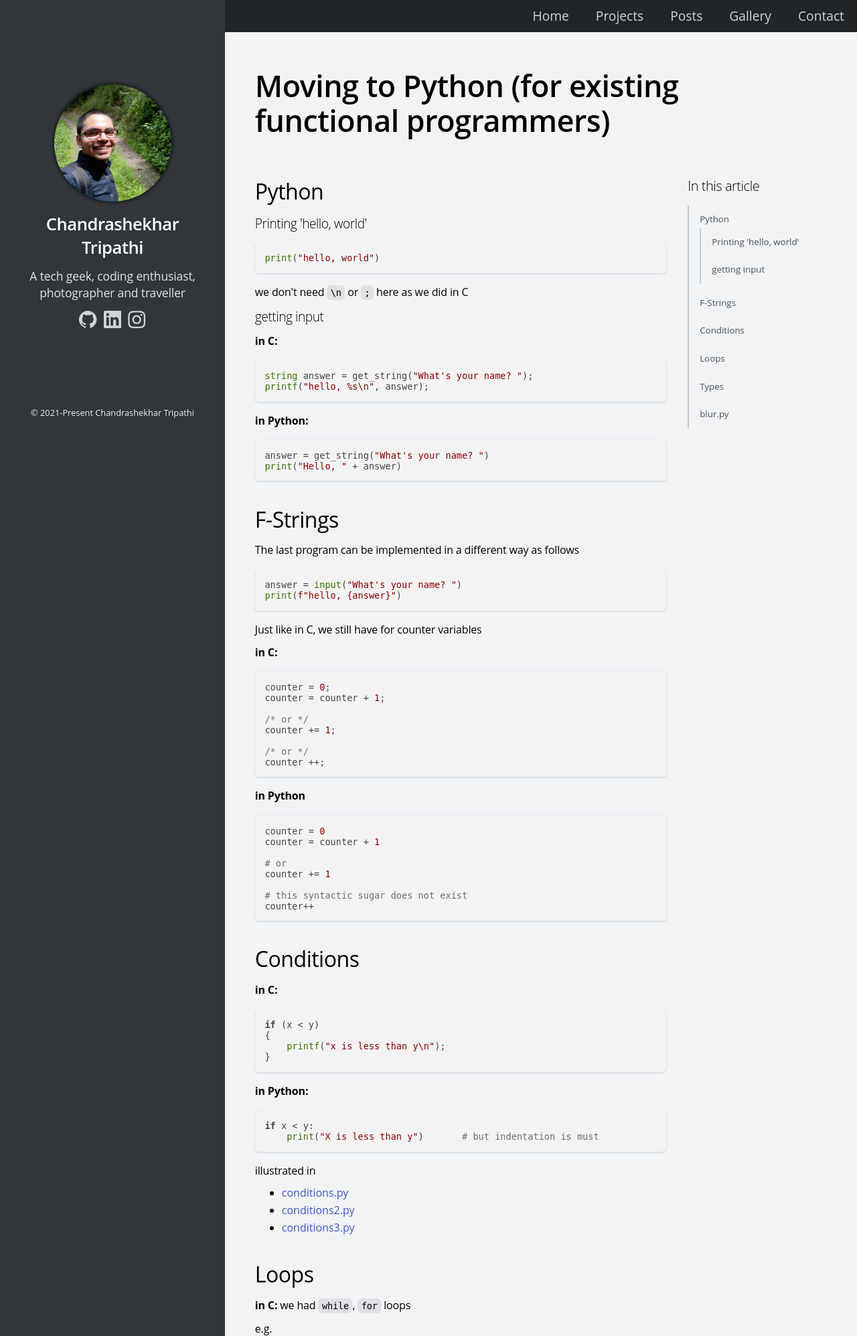
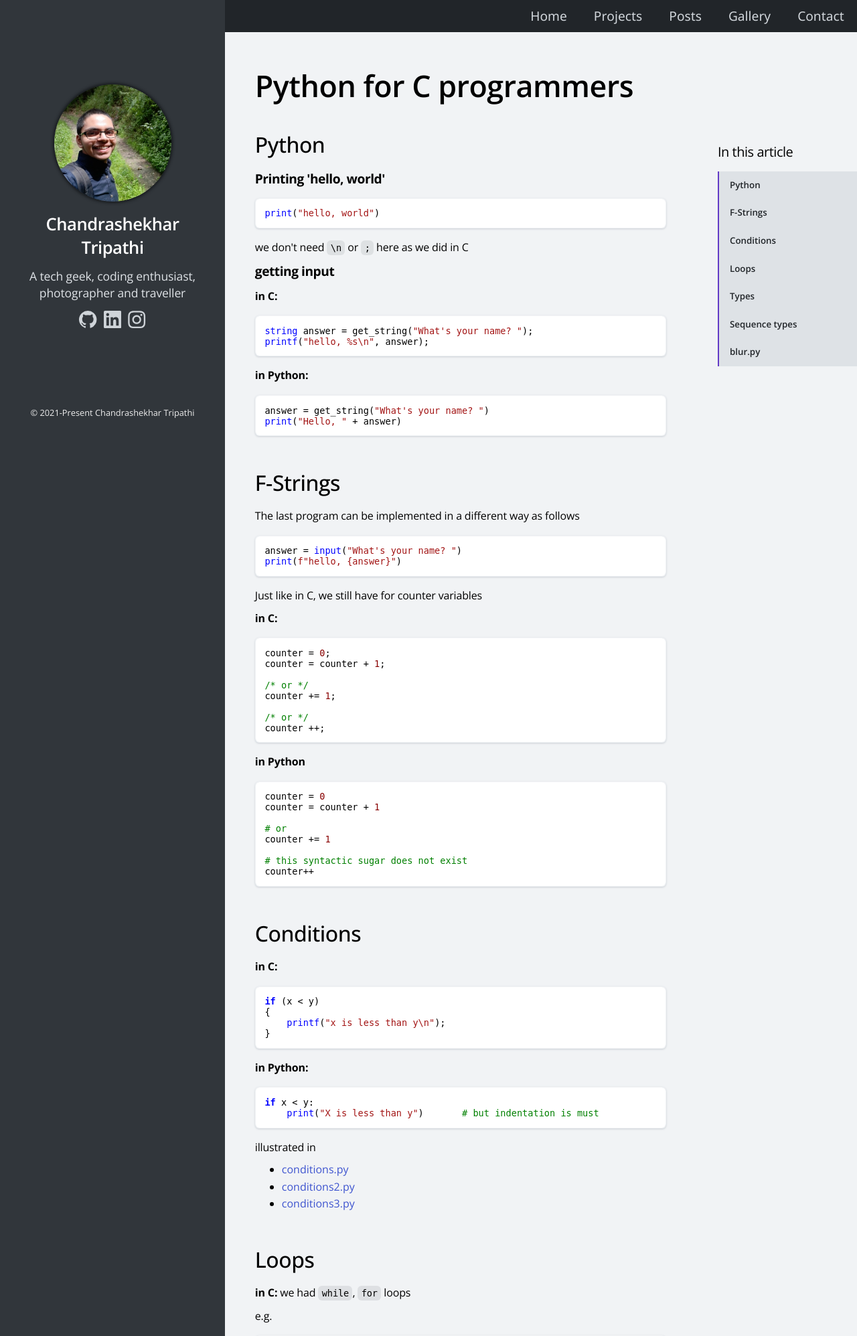
Before and after one commit to tripathics/homepage-grid, a Flask app: page /post in a window 1280 px wide. Shown: the top 1995 px of the page at 67% size. Run offline with Flask 2, Linux system fonts and the light colour scheme; some libraries are stand-ins or nearby versions.

Commit message:
add new block for title of blog post in post.html, update title format of every page, add open serif font and space mono font, add vs highlightjs theme

```diff
--- a/templates/contact.html
+++ b/templates/contact.html
@@ -1,6 +1,6 @@
 {% extends "layout.html" %}
 
-{% block title %}{% endblock %}
+{% block title %}Contact | {% endblock %}
 {% block main %}
 
 <header class="head-container">
--- a/templates/gallery.html
+++ b/templates/gallery.html
@@ -1,6 +1,6 @@
 {% extends "layout.html" %}
 
-{% block title %}| Gallery{% endblock %}
+{% block title %}Gallery | {% endblock %}
 {% block main %}
 
 <header class="head-container">
--- a/templates/index.html
+++ b/templates/index.html
@@ -64,7 +64,6 @@
         </div>
 
     </div>
-    <br>
 </section>
 
 <section class="container">
@@ -89,7 +88,7 @@
     <div class="posts">
         <article class="card">
             <time>Jul 7, 2022</time>
-            <h3><a href="/post">Moving to Python (for existing functional programmers)</a></h3>
+            <h3><a href="/post">Python for C programmers</a></h3>
             <div class="tags">
                 <span class="tag">Python</span>
                 <span class="tag">Beginner</span>
--- a/templates/layout.html
+++ b/templates/layout.html
@@ -7,9 +7,10 @@
 
     <script src="static/script.js"></script>
 
+    <!-- open seriff font -->
     <link rel="preconnect" href="https://fonts.googleapis.com">
     <link rel="preconnect" href="https://fonts.gstatic.com" crossorigin>
-    <link href="https://fonts.googleapis.com/css2?family=Lato&display=swap" rel="stylesheet">
+    <link href="https://fonts.googleapis.com/css2?family=Open+Sans:wght@400;450;500;600;700&display=swap" rel="stylesheet">
 
     <link rel="stylesheet" href="static/styles.css">
     {% block customStyle %}{% endblock %}
@@ -25,7 +26,7 @@
     <meta name="msapplication-config" content="/static/favicons/browserconfig.xml">
     <meta name="theme-color" content="#ffffff">
 
-    <title>Chandrashekhar Tripathi {% block title %}{% endblock %}</title>
+    <title>{% block title %}{% endblock %} Chandrashekhar Tripathi</title>
 </head>
 <body class="grid-container">
     <!-- Navigation -->
--- a/templates/post.html
+++ b/templates/post.html
@@ -1,7 +1,12 @@
 {% extends "postLayout.html" %}
 
+{% block postTitle %}
+<h1 id="section-p0"><a href="#section-p0">Python for C programmers</a></h1>
+{% endblock %}
 {% block postSection %}
-<h2 id="section-h1"><a href="#section-h1">Python</a></h2>
+
+<section id="section-h1" class="container">
+<h2><a href="#section-h1">Python</a></h2>
 <h3 id="section-h10"><a href="#section-h10">Printing 'hello, world'</a></h3>
 <pre><code class="language-python">print(&quot;hello, world&quot;)
 </code></pre>
@@ -15,7 +20,11 @@ printf(&quot;hello, %s\n&quot;, answer);
 <pre><code class="language-python">answer = get_string(&quot;What's your name? &quot;)
 print(&quot;Hello, &quot; + answer)
 </code></pre>
-<h2 id="section-h2"><a href="#section-h2">F-Strings</a></h2>
+</section>
+
+
+<section id="section-h2" class="container">
+<h2><a href="#section-h2">F-Strings</a></h2>
 <p>The last program can be implemented in a different way as follows</p>
 <pre><code class="language-python">answer = input(&quot;What's your name? &quot;)
 print(f&quot;hello, {answer}&quot;)
@@ -41,7 +50,11 @@ counter += 1
 # this syntactic sugar does not exist
 counter++
 </code></pre>
-<h2 id="section-h3"><a href="#section-h3">Conditions</a></h2>
+</section>
+
+
+<section id="section-h3" class="container">
+<h2><a href="#section-h3">Conditions</a></h2>
 <p><strong>in C:</strong></p>
 <pre><code class="language-C">if (x &lt; y)
 {
@@ -58,7 +71,11 @@ counter++
 <li><a href="conditions2.py">conditions2.py</a></li>
 <li><a href="conditions3.py">conditions3.py</a></li>
 </ul>
-<h2 id="section-h4"><a href="#section-h4">Loops</a></h2>
+</section>
+
+
+<section id="section-h4" class="container">
+<h2><a href="#section-h4">Loops</a></h2>
 <p><strong>in C:</strong>
 we had <code>while</code>, <code>for</code> loops</p>
 <p>e.g.</p>
@@ -97,7 +114,11 @@ while i &lt; 3:
 <pre><code class="language-python">for i in [0, 1, 2]:   # &lt;-- this is a list
     print(&quot;Hello, world&quot;)
 </code></pre>
-<h2 id="section-h5"><a href="#section-h5">Types</a></h2>
+</section>
+
+
+<section id="section-h5" class="container">
+<h2><a href="#section-h5">Types</a></h2>
 <ul>
 <li>Python is a &quot;loosely typed language&quot; while C is a &quot;strongly typed language&quot;</li>
 </ul>
@@ -108,7 +129,11 @@ while i &lt; 3:
 <li>int</li>
 <li>str (string)</li>
 </ul>
-<h2 id="section-h6"><a href="#section-h6">Sequence types</a></h2>
+</section>
+
+
+<section id="section-h6" class="container">
+<h2><a href="#section-h6">Sequence types</a></h2>
 <p><strong>other data types:</strong></p>
 <ul>
 <li>range</li>
@@ -117,7 +142,11 @@ while i &lt; 3:
 <li>dict (store)</li>
 <li>set (just like in maths without duplicate elements)</li>
 </ul>
-<h2 id="section-h8"><a href="#section-h8">blur.py</a></h2>
+</section>
+
+
+<section id="section-h8" class="container">
+<h2><a href="#section-h8">blur.py</a></h2>
 <pre><code class="language-python">from PIL import image, imageFilter
 before = Image.open(&quot;bridge.bmp&quot;)             # '.' is serving a new role here
 
@@ -128,21 +157,17 @@ after = before.filter(ImageFilter.BoxBlur(10))
 
 after.save(&quot;out.bmp&quot;)
 </code></pre>
+
+</section>
 {% endblock %}
-
 {% block toc %}
 <ul>
-<li><a href="#section-h1">Python</a>
-<ul>
-<li><a href="#section-h10">Printing 'hello, world'</a></li>
-<li><a href="#section-h11">getting input</a></li>
-</ul>
-</li>
+<li><a href="#section-h1">Python</a></li>
 <li><a href="#section-h2">F-Strings</a></li>
 <li><a href="#section-h3">Conditions</a></li>
 <li><a href="#section-h4">Loops</a></li>
 <li><a href="#section-h5">Types</a></li>
-<li><a href="#section-h7">blur.py</a></li>
+<li><a href="#section-h6">Sequence types</a></li>
+<li><a href="#section-h8">blur.py</a></li>
 </ul>
-
 {% endblock %}
--- a/templates/postLayout.html
+++ b/templates/postLayout.html
@@ -1,25 +1,29 @@
 {% extends "layout.html" %}
 
 {% block customStyle %}
+    <!-- space mono -->
+    <link href="https://fonts.googleapis.com/css2?family=Space+Mono&display=swap" rel="stylesheet">
     <link rel="stylesheet" href="static/post.css">
     <!-- highlightjs -->
     <link rel="stylesheet" href="//cdnjs.cloudflare.com/ajax/libs/highlight.js/11.5.1/styles/default.min.css">
+    <link rel="stylesheet" href="static/vs.css">
     <script src="//cdnjs.cloudflare.com/ajax/libs/highlight.js/11.5.1/highlight.min.js"></script>
 
-    <link rel="alternate stylesheet" title="Github" href="styles/github.css">
     <script>hljs.highlightAll();</script>
 {% endblock %}
-{% block title %}Post{% endblock %}
+{% block title %}Post | {% endblock %}
 {% block main %}
 
 <header class="head-container">
-    <h1 id="section-h0" class="title"><a href="#section-h0">Moving to Python (for existing functional programmers)</a></h1>
+    <h1 id="section-h0" class="title"><a href="#section-h0">
+        {% block postTitle %}{% endblock %}
+    </a></h1>
 </header>
 
-<section class="container post-ctnr">
+<section class="post-ctnr">
 
     <section class="post">
-        {% block postSection %}
+        {% block postSection %}s
         {% endblock %}
     </section>
     <aside class="toc-wrapper">
--- a/templates/posts.html
+++ b/templates/posts.html
@@ -1,6 +1,6 @@
 {% extends "layout.html" %}
 
-{% block title %}| Posts{% endblock %}
+{% block title %}Posts |{% endblock %}
 {% block main %}
 
 <header class="head-container">
--- a/templates/projects.html
+++ b/templates/projects.html
@@ -1,6 +1,6 @@
 {% extends "layout.html" %}
 
-{% block title %}| Projects{% endblock %}
+{% block title %}Projects |{% endblock %}
 {% block main %}
 
 <header class="head-container">
```
